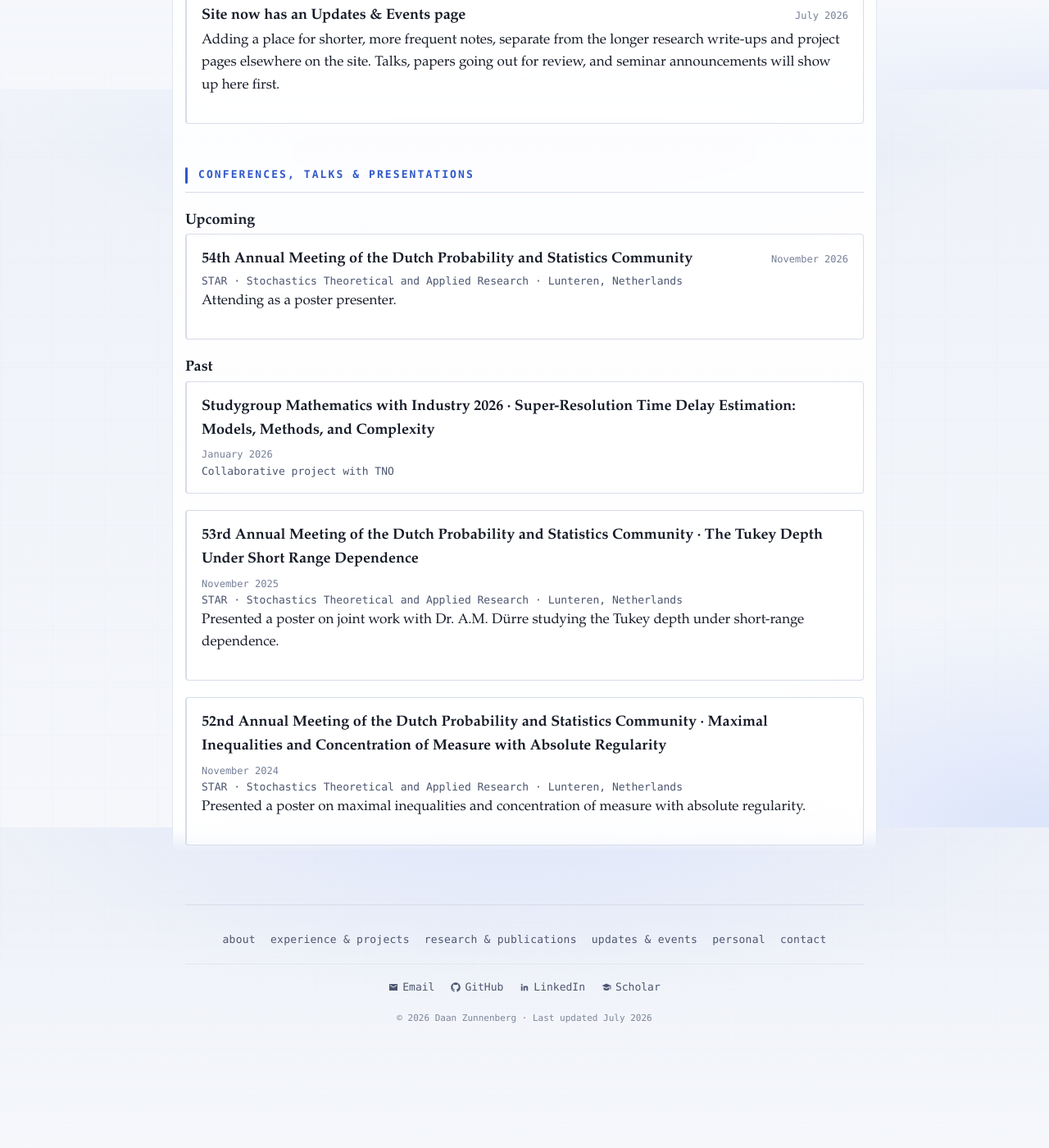
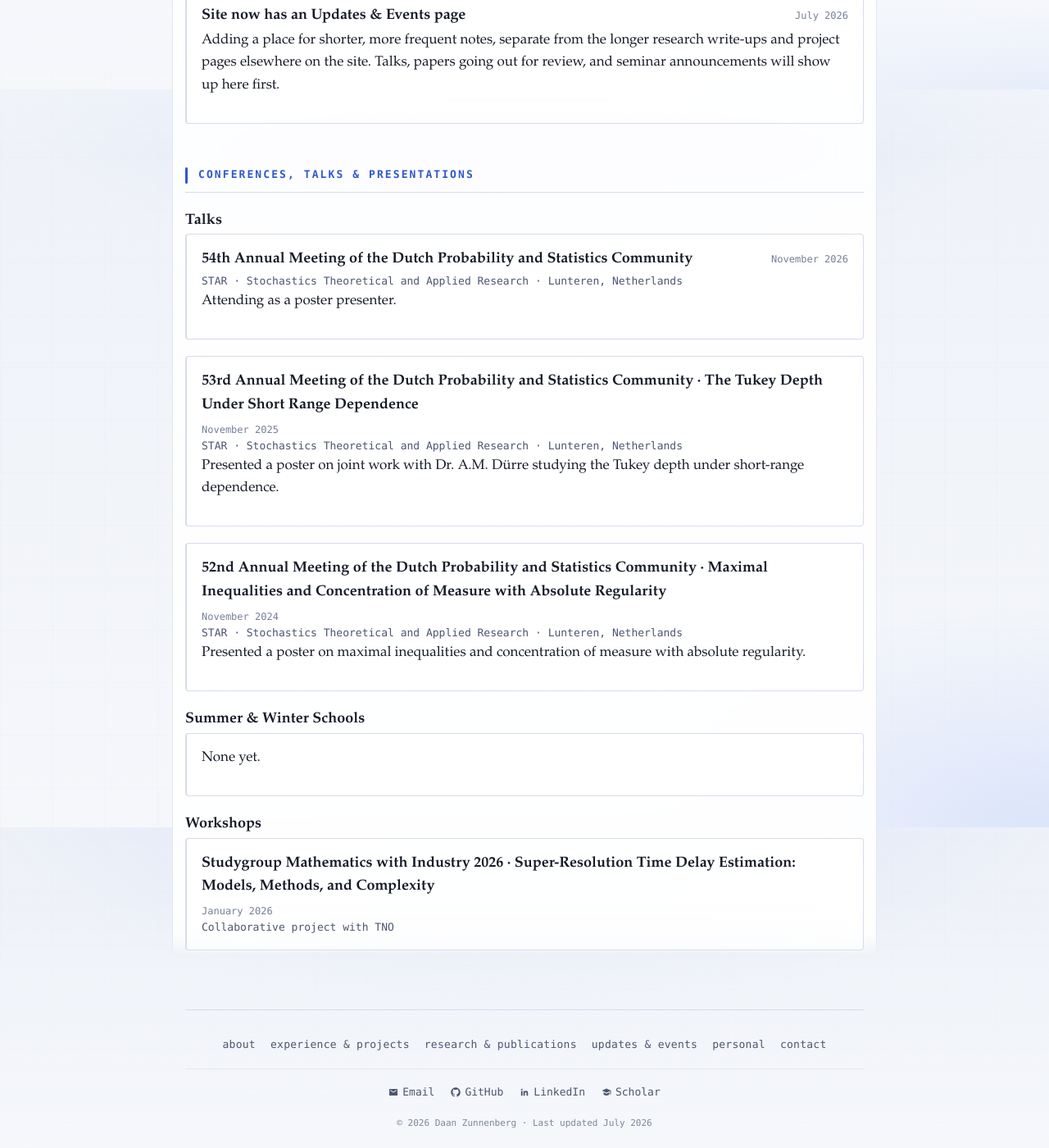
Before and after one commit to DaanZunnenberg/DaanZunnenberg.github.io, a Jekyll site: the page built from updates/index.md, in a window 1280 px wide and 1400 px high, scrolled down 791 px. Shown: the whole window at 82% size. Built offline with Jekyll 4.4.1, drawn with Linux system fonts in a browser that asks for light colours; before the commit the page ends 2101 px from its top, so only the background shows below that.

Commit message:
Split Conferences, Talks & Presentations into Talks / Summer & Winter Schools / Workshops
Replaces the Upcoming/Past grouping with type-based subgroups. The three Lunteren stochastics meetings go under Talks, the TNO study group under Workshops, and Summer & Winter Schools is scaffolded empty for now.

```diff
--- a/updates/index.md
+++ b/updates/index.md
@@ -39,7 +39,7 @@ update between those bigger posts.
 
 <h2>Conferences, Talks &amp; Presentations</h2>
 
-<h3>Upcoming</h3>
+<h3>Talks</h3>
 
 <div class="entry">
   <div class="entry-head">
@@ -48,16 +48,6 @@ update between those bigger posts.
   </div>
   <div class="entry-org">STAR &middot; Stochastics Theoretical and Applied Research &middot; Lunteren, Netherlands</div>
   <p>Attending as a poster presenter.</p>
-</div>
-
-<h3>Past</h3>
-
-<div class="entry">
-  <div class="entry-head">
-    <h3><a href="https://www.swi-wiskunde.nl/swi2026/" target="_blank" rel="noopener noreferrer">Studygroup Mathematics with Industry 2026</a> &middot; Super-Resolution Time Delay Estimation: Models, Methods, and Complexity</h3>
-    <span class="entry-date">January 2026</span>
-  </div>
-  <div class="entry-org">Collaborative project with TNO</div>
 </div>
 
 <div class="entry">
@@ -77,3 +67,19 @@ update between those bigger posts.
   <div class="entry-org">STAR &middot; Stochastics Theoretical and Applied Research &middot; Lunteren, Netherlands</div>
   <p>Presented a poster on maximal inequalities and concentration of measure with absolute regularity.</p>
 </div>
+
+<h3>Summer &amp; Winter Schools</h3>
+
+<div class="entry">
+  <p>None yet.</p>
+</div>
+
+<h3>Workshops</h3>
+
+<div class="entry">
+  <div class="entry-head">
+    <h3><a href="https://www.swi-wiskunde.nl/swi2026/" target="_blank" rel="noopener noreferrer">Studygroup Mathematics with Industry 2026</a> &middot; Super-Resolution Time Delay Estimation: Models, Methods, and Complexity</h3>
+    <span class="entry-date">January 2026</span>
+  </div>
+  <div class="entry-org">Collaborative project with TNO</div>
+</div>
```
